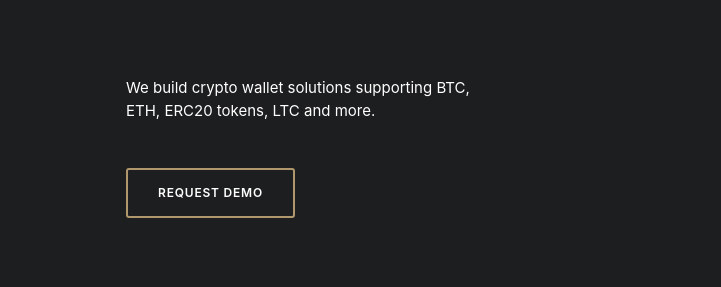
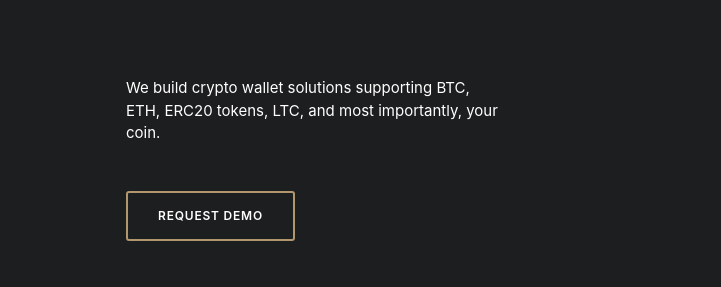
Before and after one commit to PeanutButterLab/Product-Page, a website: page index.html in a window 1280 px wide. Shown: the part 225-512 px from the top of the page, 559-1280 px from the left. Drawn offline with nearby package versions, Linux system fonts and the light colour scheme.

Commit message:
update wording

```diff
--- a/index.html
+++ b/index.html
@@ -312,7 +312,7 @@
         </div>
         <div class="col-md-6 left-col">
           <p>
-            We build crypto wallet solutions supporting BTC, ETH, ERC20 tokens, LTC and more.
+            We build crypto wallet solutions supporting BTC, ETH, ERC20 tokens, LTC, and most importantly, your coin.
           </p>
           <a href="https://docs.google.com/forms/d/e/1FAIpQLScww99qWKKK28cmdCAnZhBOUDLPfWhpJO_wk01oi-dIXfrn0g/viewform?usp=sf_linkl">
             Request Demo
```
